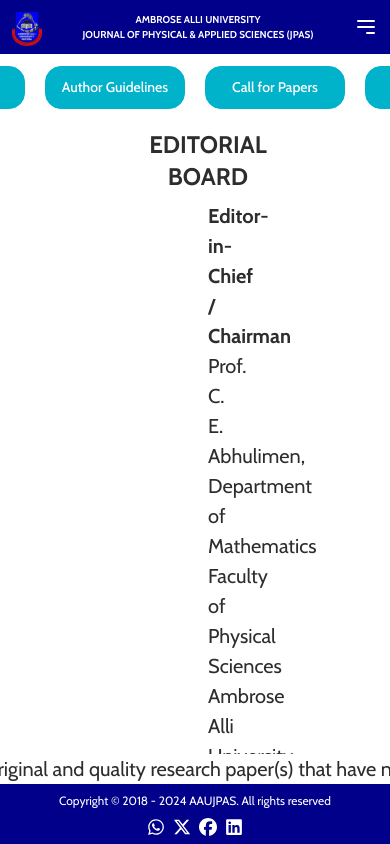
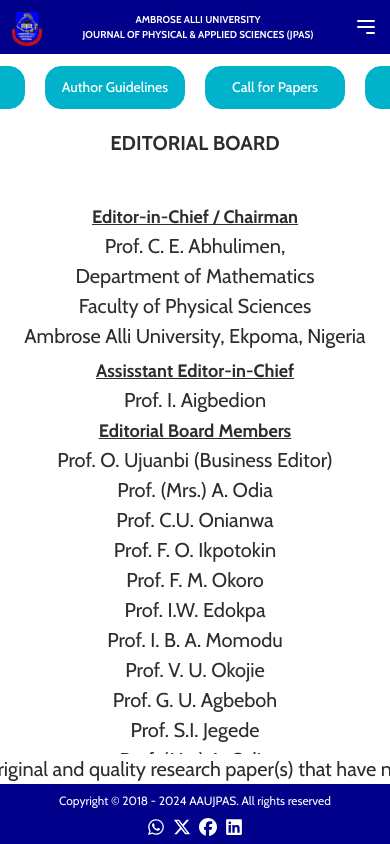
Before and after one commit to Ghostland20/aaujpas, a React (Vite) app: page /editorial in a window 390 px wide. Shown: the top 844 px of the page. Built offline with nearby package versions, Linux system fonts and the light colour scheme.

Commit message:
Responsiveness Done

```diff
--- a/src/components/archives/archive.css
+++ b/src/components/archives/archive.css
@@ -1,5 +1,5 @@
 .content_ac{
-    @apply w-full h-full flex flex-col items-center justify-start px-52 text-center;
+    @apply w-full h-full flex flex-col items-center justify-start text-[16px] md:text-lg px-3 md:px-52 text-center;
 }
 
 .head{
@@ -31,12 +31,12 @@
 /*Archive List Styles*/
 
 .list_con{
-    @apply w-full py-5 px-64 flex flex-col gap-10;
+    @apply w-full py-5 px-2 md:px-64 flex flex-col text-[14px] md:text-lg;
 }
 
 
 .item{
-    @apply w-full flex gap-3;
+    @apply w-full flex gap-2 border-b-[1px] hover:border-b-[2px] hover:border-gray-500 border-gray-200 mb-3 py-5 hover:bg-[#f5f5f5] hover:shadow-xl transition-all duration-300;
 }
 
 .text{
@@ -44,5 +44,5 @@
 }
 
 .download{
-    @apply text-red-500 cursor-pointer;
+    @apply text-red-500 cursor-pointer text-[32px] md:text-[50px];
 }
--- a/src/components/archives/archiveList.jsx
+++ b/src/components/archives/archiveList.jsx
@@ -55,7 +55,7 @@
 
                   <div className='download'>
                   <Link to={`${item.fileURL}`} target="_blank">
-                  <BsFillFileEarmarkPdfFill size={50}/>
+                  <BsFillFileEarmarkPdfFill/>
                   </Link>
                   </div>
 
--- a/src/components/contact/contact.css
+++ b/src/components/contact/contact.css
@@ -1,5 +1,5 @@
 .contact{
-    @apply w-full h-full flex flex-col items-center justify-start px-52 text-center;
+    @apply w-full h-full flex flex-col items-center justify-start text-[16px] md:text-lg px-3 md:px-52 text-center;
 }
 
 .head{
--- a/src/components/eboard/eboard.css
+++ b/src/components/eboard/eboard.css
@@ -1,18 +1,21 @@
 .eboard{
-    @apply w-full h-full flex flex-col items-center justify-start px-52 text-center;
+    @apply w-full md:h-full flex flex-col items-center gap-1 justify-start px-2 md:px-52 text-center;
 }
 
 .head{
-    @apply py-2 font-bold text-2xl;
+    @apply py-2 font-bold text-xl md:text-2xl mb-8 md:mb-0;
 }
 
 .titles{
-    @apply py-2 text-center w-full font-bold flex-col justify-start items-start ;
+    @apply py-3 text-lg md:text-xl text-center w-full font-bold flex-col justify-start items-start underline ;
 }
 
 .main{
     @apply w-full ;
 }
+
+
+
 .context_eb{
     @apply w-full mt-5 flex text-right justify-center;
 }
--- a/src/components/eboard/eboard.jsx
+++ b/src/components/eboard/eboard.jsx
@@ -17,32 +17,37 @@
                </p>
             </div>
 
-            <div><br/>
-                <div>
+            <div className='w-full mt-10'>
+
+                <div className='mb-10'>
                 <span className='titles'>Assisstant Editor-in-Chief</span>
                 <p>
                 <ul>Prof. I. Aigbedion</ul>
                 </p>
-                </div><br/>
+                </div>
+
+
                 <div>
-                <span className='titles'>Editorial Board Members</span>
-                <p>
-                Prof. O. Ujuanbi (Business Editor)<br/>
-                Prof. (Mrs.) A. Odia<br/>
-                Prof. C.U. Onianwa<br/>
-                Prof. F. O. Ikpotokin<br/>
-                Prof. F. M. Okoro<br/>
-                Prof. I.W. Edokpa<br/>
-                Prof. I. B. A. Momodu<br/>
-                Prof. V. U. Okojie<br/>
-                Prof. G. U. Agbeboh<br/>
-                Prof. S.I. Jegede<br/>
-                Prof. (Mrs) A. Odia<br/>
-                Prof. S. E. Nnebe<br/>
-                Dr. K.O. Ize-Iyamu<br/>
-                Dr. E.O. Egbon<br/>
-                Dr. A.O. Elakhe<br/><br/>
-                </p>
+
+                    <span className='titles'>Editorial Board Members</span>
+                    <div className='grid grid-cols-1 md:grid-cols-3'>
+                        <p>Prof. O. Ujuanbi (Business Editor)</p>
+                        <p>Prof. (Mrs.) A. Odia</p>
+                        <p>Prof. C.U. Onianwa</p>
+                        <p>Prof. F. O. Ikpotokin</p>
+                        <p>Prof. F. M. Okoro</p>
+                        <p>Prof. I.W. Edokpa</p>
+                        <p>Prof. I. B. A. Momodu</p>
+                        <p>Prof. V. U. Okojie</p>
+                        <p>Prof. G. U. Agbeboh</p>
+                        <p>Prof. S.I. Jegede</p>
+                        <p>Prof. (Mrs) A. Odia</p>
+                        <p>Prof. S. E. Nnebe</p>
+                        <p>Dr. K.O. Ize-Iyamu</p>
+                        <p>Dr. E.O. Egbon</p>
+                        <p>Dr. A.O. Elakhe</p>
+                    </div>
+
                 </div>
             </div>
         </div>
--- a/src/components/guidelines/guidelines.css
+++ b/src/components/guidelines/guidelines.css
@@ -1,5 +1,5 @@
 .aguide{
-    @apply w-full h-full flex flex-col items-center justify-start px-52 text-center;
+    @apply w-full h-full flex flex-col items-center justify-start px-3 md:px-52 text-center;
 }
 
 .head{
@@ -11,15 +11,15 @@
 }
 
 .title{
-    @apply w-full py-2 text-left font-bold;
+    @apply w-full py-2 text-left font-bold text-lg;
 }
 
 .context{
-    @apply text-left w-full;
+    @apply text-left text-[16px] md:text-lg w-full;
 }
 
 .details{
-    @apply text-left pl-3 mt-3;
+    @apply text-[16px] md:text-lg  text-left pl-3 mt-3;
 }
 
 .test{
--- a/src/components/guidelines/guidelines.jsx
+++ b/src/components/guidelines/guidelines.jsx
@@ -9,7 +9,7 @@
 
             <div className='test'>
                <span className='pom'>PREPARATION OF MANUSCRIPT</span>
-               <p className='title'> Title: </p>
+               <p className='title'> TITLE: </p>
                <p className='context'>
                The title must be specific, brief but informative so as to reflect all important aspects of the articles. Title should be
                followed by Authors name and full address. All these should be in capital letters and not underlined. A short title
--- a/src/components/home/home.css
+++ b/src/components/home/home.css
@@ -1,9 +1,9 @@
 .home{
-    @apply w-full flex flex-col items-center justify-between px-3 md:px-52 pt-3;
+    @apply w-full flex flex-col items-center justify-between text-[16px] md:text-xl px-3 md:px-52 pt-3;
 }
 
 .content_h{
-    @apply w-full flex flex-col md:flex-row items-center md:items-start justify-between gap-2 md:gap-0;
+    @apply w-full flex flex-col md:flex-row items-center md:items-start justify-between gap-2 md:gap-0 md:mt-12;
 }
 
 .img{
@@ -11,21 +11,21 @@
 }
 
 .p_text{
-    @apply flex flex-col gap-5 w-full md:w-[75%] text-left leading-7 md:text-justify text-[16px] md:text-[20px] ;
+    @apply flex flex-col gap-5 w-full md:w-[75%] text-left leading-7 md:text-justify ;
 }
 
 
 /*Newsletter*/
 
 .newsletter{
-    @apply w-full py-5 ;
+    @apply w-full py-5 md:mt-10  ;
 }
 
 .span{
     @apply font-bold text-[16px] md:text-lg text-[--tertiary];
 }
 .form{
-    @apply flex justify-between items-center w-full;
+    @apply flex justify-between md:justify-start md:gap-10 items-center w-full;
 }
 
 .input{
--- a/src/components/papers/papers.css
+++ b/src/components/papers/papers.css
@@ -1,5 +1,5 @@
 .content{
-    @apply  w-full h-full flex flex-col items-center justify-start px-52 text-center;
+    @apply  w-full h-full flex flex-col items-center justify-start px-3 md:px-52 text-[16px] md:text-lg text-center;
 }
 
 .head{
--- a/src/components/papers/papers.jsx
+++ b/src/components/papers/papers.jsx
@@ -21,7 +21,7 @@
             Faculty of Physical Sciences<br/>
             Ambrose Alli University<br/>
             Edo State, Nigeria.<br/>
-            e-mail: <a href="mailto:cletusabhulimen@aauekpoma.edu.ng">  cletusabhulimen@aauekpoma.edu.ng</a><br/>
+            Email: <a href="mailto:cletusabhulimen@aauekpoma.edu.ng">  cletusabhulimen@aauekpoma.edu.ng</a><br/>
             </p>
 
             </div>
```
